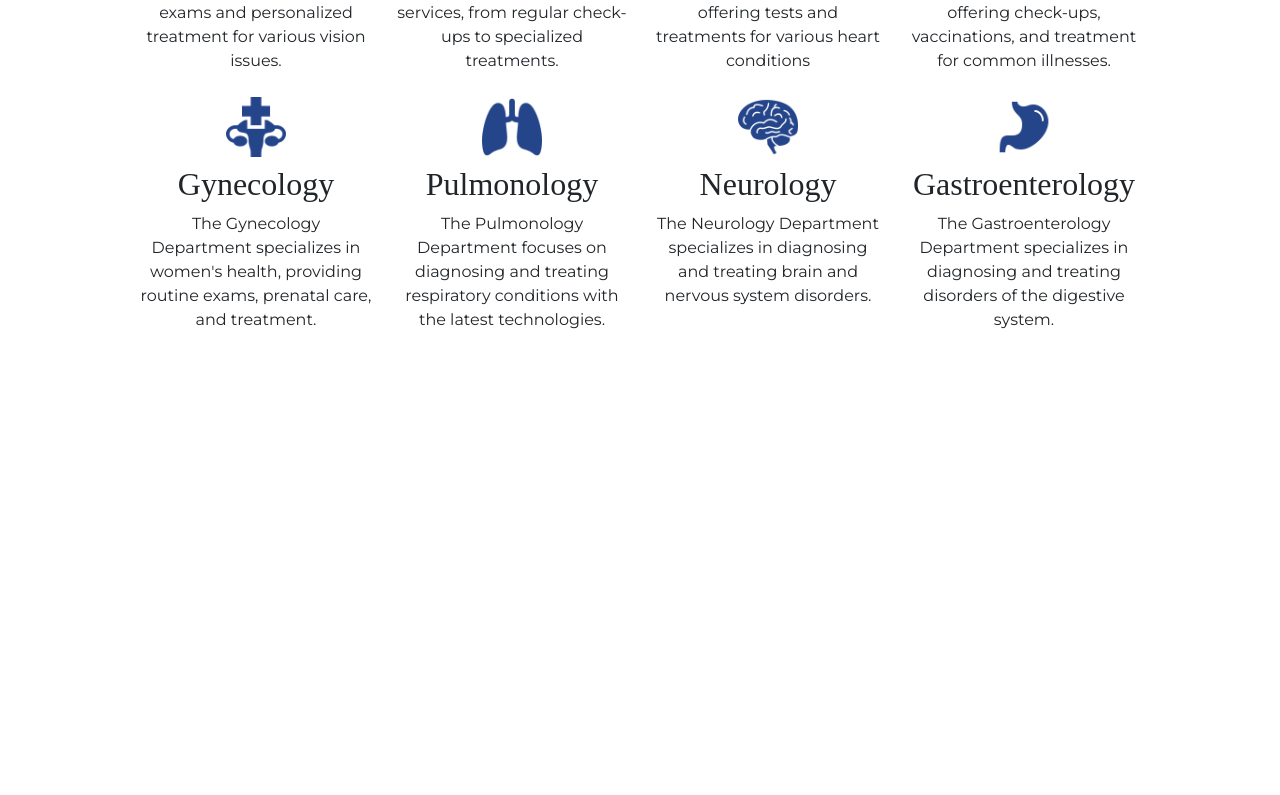
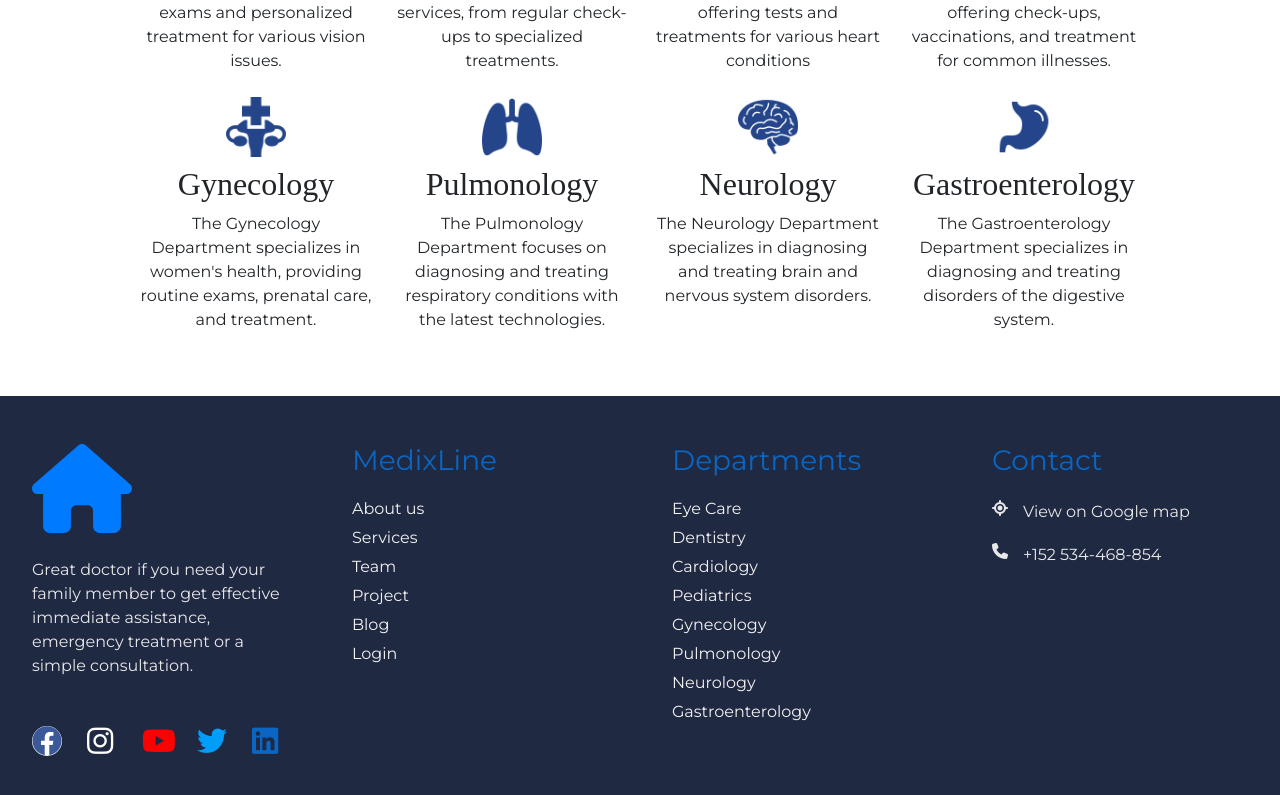
Before and after one commit to omaralex-max/MedixLine-Front-end, a React (Create React App) app: page / in a window 1280 px wide. Shown: the part 1401-2196 px from the top of the page. Before the commit the page ends 1749 px from the top, so only its background shows below. Built offline with nearby package versions, Linux system fonts and the light colour scheme; the HTML template or start-up script is replaced by a standard one.

Commit message:
linking footer to Home Page

```diff
--- a/src/components/footer/footer.jsx
+++ b/src/components/footer/footer.jsx
@@ -1,10 +1,12 @@
 import React from "react";
 import "./footer.css";
 import Logo from "../../static/icons/house-solid.svg"
+import 'bootstrap/dist/css/bootstrap.min.css';
+import { Link } from "react-router-dom";
 
 const Footer = () => {
   return (
-    <div className="footer">
+    <div className="footer mt-5">
       <div className="container">
         <div className="row">
           <div className="col">
@@ -13,7 +15,7 @@ const Footer = () => {
               Great doctor if you need your family member to get effective
               immediate assistance, emergency treatment or a simple consultation.
             </p>
-            <div className="media">
+            <div className="media d-flex " style={{ gap: '20px' }}>
               <a href="#">
                 <i className="fab fa-facebook" />
               </a>
@@ -32,26 +34,27 @@ const Footer = () => {
             </div>
           </div>
           <div className="col">
-            <h3>Company</h3>
+            <h3>MedixLine</h3>
             <div className="links">
               <a href="#">About us</a>
               <a href="#">Services</a>
               <a href="#">Team</a>
               <a href="#">Project</a>
               <a href="#">Blog</a>
-              <a href="#">Login</a>
+              <Link to="/signin">Login</Link>
             </div>
           </div>
           <div className="col">
             <h3>Departments</h3>
             <div className="links">
               <a href="#">Eye Care</a>
-              <a href="#">Psychotherapy</a>
-              <a href="#">Dental Care</a>
-              <a href="#">Orthopedic</a>
+              <a href="#">Dentistry</a>
               <a href="#">Cardiology</a>
+              <a href="#">Pediatrics</a>
               <a href="#">Gynecology</a>
+              <a href="#">Pulmonology</a>
               <a href="#">Neurology</a>
+              <a href="#">Gastroenterology</a>
             </div>
           </div>
           <div className="col">
--- a/src/pages/home.jsx
+++ b/src/pages/home.jsx
@@ -2,6 +2,7 @@ import React from "react";
 import Header from "../components/home_page/header/header";
 import About from "../components/home_page/about/about";
 import Categories from "../components/home_page/categories/categories";
+import Footer from "../components/footer/footer"
 
 function Home(){
     return(
@@ -9,6 +10,7 @@ function Home(){
          <Header/>
          <About/>
          <Categories/>
+         <Footer/>
         </>
     )
 }
```
